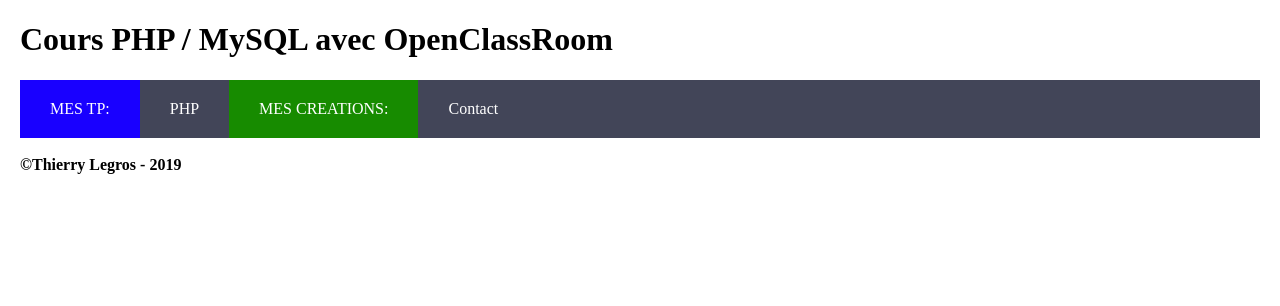
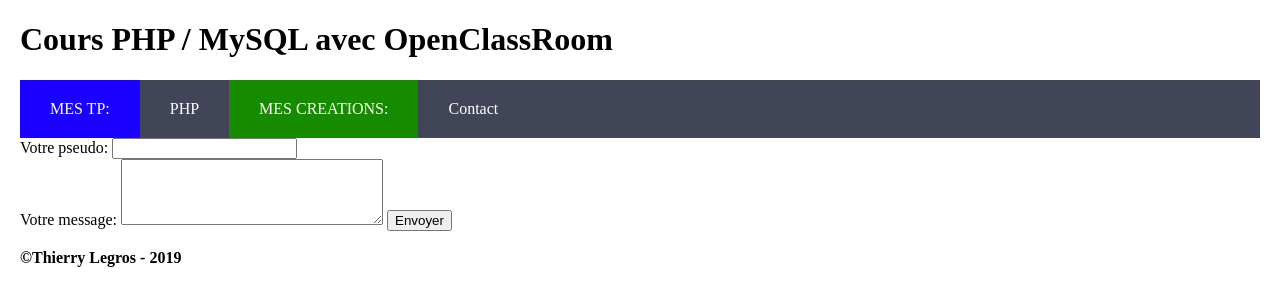
Before and after one commit to ThierryLegrosORT/PHP-MySQL, a PHP site: page /minichat_form.php in a window 1280 px wide. Shown: the top 306 px of the page. Run offline with PHP 8.4, Linux system fonts and the light colour scheme; data that the repository does not hold is empty.

Commit message:
Minichat basique

```diff
--- a/minichat_form.php
+++ b/minichat_form.php
@@ -1,6 +1,43 @@
 <?php
 require_once('header.php');
 require_once('menu.php');
+?>
+<!DOCTYPE html>
+<html lang="en">
 
+<head>
+    <meta charset="UTF-8">
+    <meta name="viewport" content="width=device-width, initial-scale=1.0">
+    <meta http-equiv="X-UA-Compatible" content="ie=edge">
+    <title>Document</title>
+</head>
 
+<body>
+    <form action="minichat.php" method="post">
+        <label for="pseudo">Votre pseudo: </label>
+        <input type="text" name="pseudo" minlength="4" required><br>
+        <label for="message">Votre message: </label>
+        <textarea name="message" cols="30" rows="4" minlength="3" required></textarea>
+        <input type="submit" value="Envoyer">
+    </form>
+
+    <?php
+    require_once('PDOConnect.php');
+    $response = $bdd->query('SELECT pseudo, message FROM minichat ORDER BY id DESC limit 0, 10');
+    while ($data = $response->fetch()) {
+        $pseudo = htmlspecialchars($data['pseudo']);
+        $message = htmlspecialchars($data['message']);
+        ?>
+        <p>
+            <?php echo '<strong>' . $pseudo . '</strong>: ' . $message; ?><br>
+        </p>
+    <?php
+    }
+    $response->closeCursor();
+    ?>
+</body>
+
+</html>
+
+<?php
 require_once('footer.php');
```
Also changed, not shown: minichat.php (+12 -0 lines).
